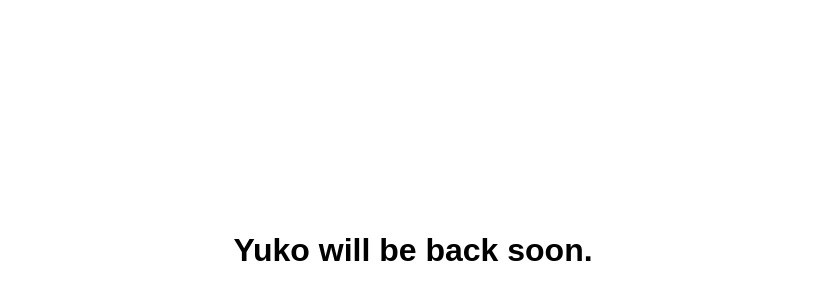
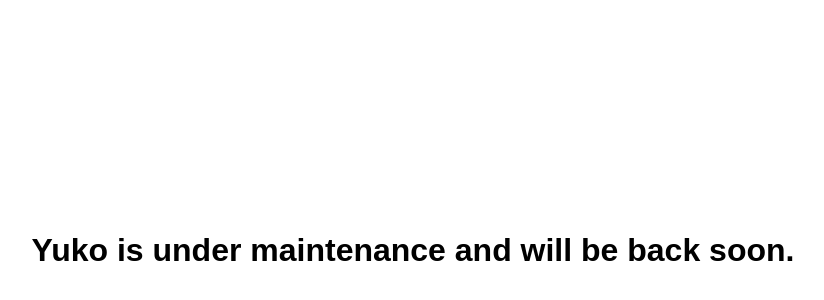
Before and after one commit to tenshi33/GoogleTeam, a React (Vite) app in the folder Yuko/: page / in a window 1280 px wide. Shown: the part 150-450 px from the top of the page, without its empty margins (227-1051 px from the left). Built offline with nearby package versions, Linux system fonts and the light colour scheme.

Commit message:
Renamed maintenance

```diff
--- a/Yuko/src/components/error.jsx
+++ b/Yuko/src/components/error.jsx
@@ -1,9 +1,9 @@
 const Error = () => {
-    return (
-      <>
-        <h1>Yuko will be back soon.</h1>
-      </>
-    );
-  };
+  return (
+    <>
+      <h1>Yuko is under maintenance and will be back soon.</h1>
+    </>
+  );
+};
 
 export default Error;
```
